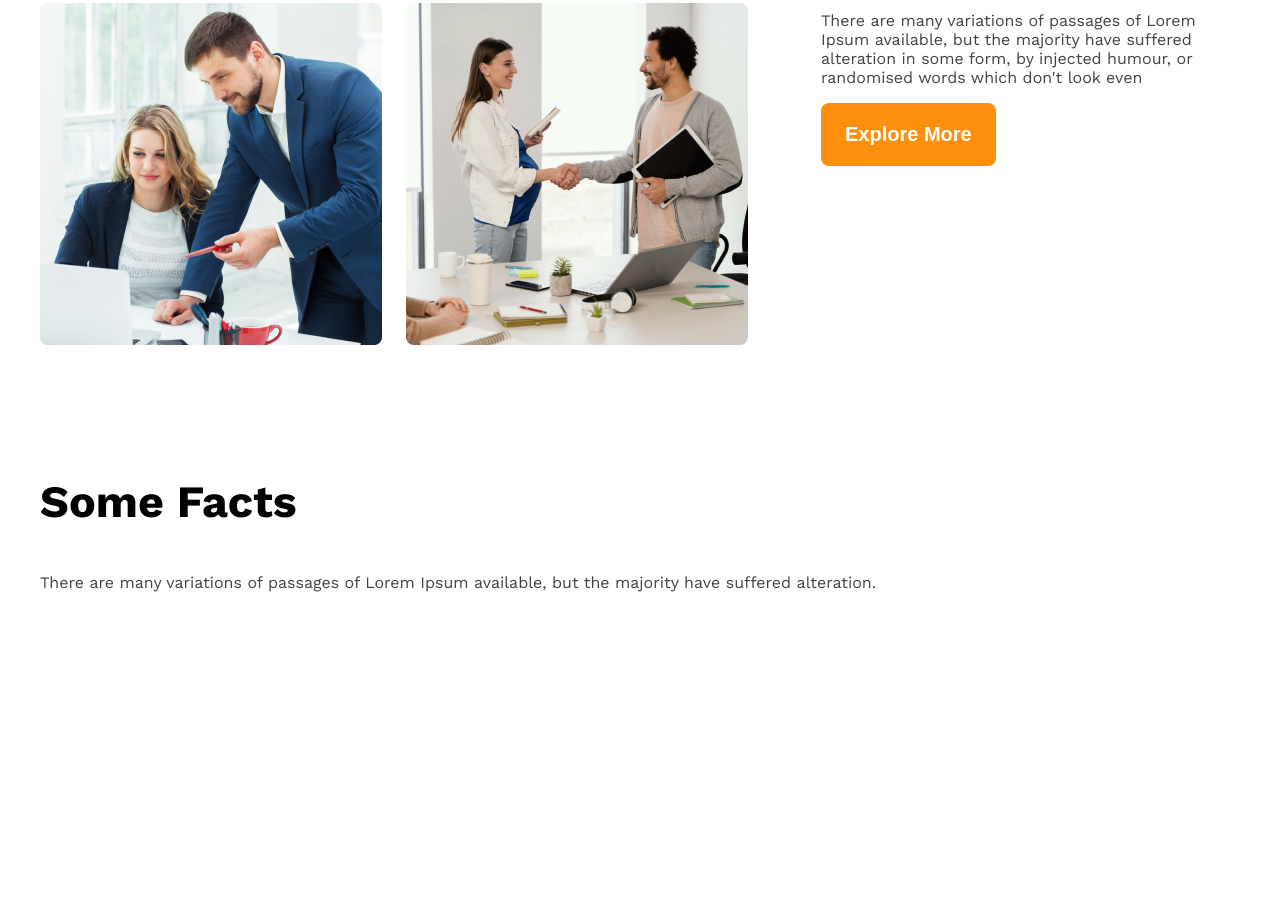
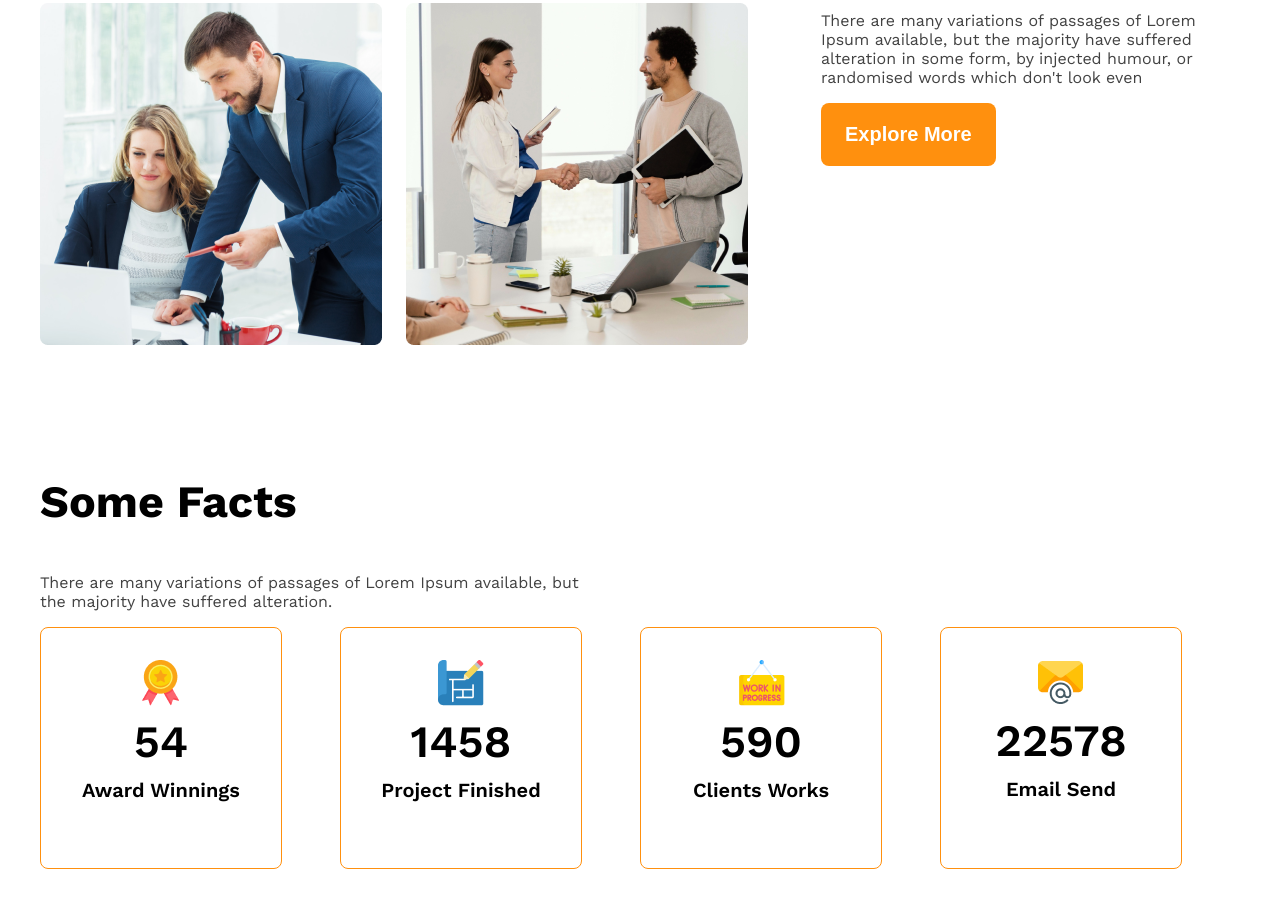
Before and after one commit to shafrinahamed0007/MIL2M7-Architect, a plain HTML site: page index.html in a window 1280 px wide. Shown: the part 1630-2537 px from the top of the page. Before the commit the page ends 2510 px from the top, so only its background shows below. Drawn offline with nearby package versions, Linux system fonts and the light colour scheme.

Commit message:
Add Facts contents and apply flex

```diff
--- a/index.html
+++ b/index.html
@@ -71,32 +71,44 @@
       <!-- Features will enjoy -->
       <section>
         <h3 class="section-title">Some Facts</h3>
-        <p class="text-gray">
+        <p class="text-gray fact-description">
           There are many variations of passages of Lorem Ipsum available, but
           the majority have suffered alteration.
         </p>
 
-        <div class="facts-contaier">
-          <!-- .fact*4>img.fact-icon+h4.fact-number+h5.fact-name -->
-          <div class="fact">
-            <img src="" alt="" class="fact-icon" />
-            <h4 class="fact-number"></h4>
-            <h5 class="fact-name"></h5>
+        <div class="facts-container">
+          <!-- .fact-card*4>img.fact-icon+h4.fact-number+h5.fact-name -->
+          <div class="fact-card display-flex">
+            <div>
+              <img src="./images/icons/ribon.png" alt="" class="fact-icon" />
+              <h4 class="fact-number">54</h4>
+              <h5 class="fact-name">Award Winnings</h5>
+            </div>
           </div>
-          <div class="fact">
-            <img src="" alt="" class="fact-icon" />
-            <h4 class="fact-number"></h4>
-            <h5 class="fact-name"></h5>
+          <div class="fact-card display-flex">
+            <div>
+              <img src="./images/icons/projects.png" alt="" class="fact-icon" />
+              <h4 class="fact-number">1458</h4>
+              <h5 class="fact-name">Project Finished</h5>
+            </div>
           </div>
-          <div class="fact">
-            <img src="" alt="" class="fact-icon" />
-            <h4 class="fact-number"></h4>
-            <h5 class="fact-name"></h5>
+          <div class="fact-card display-flex">
+            <div>
+              <img
+                src="./images/icons/customers.png"
+                alt=""
+                class="fact-icon"
+              />
+              <h4 class="fact-number">590</h4>
+              <h5 class="fact-name">Clients Works</h5>
+            </div>
           </div>
-          <div class="fact">
-            <img src="" alt="" class="fact-icon" />
-            <h4 class="fact-number"></h4>
-            <h5 class="fact-name"></h5>
+          <div class="fact-card display-flex">
+            <div>
+              <img src="./images/icons/email.png" alt="" class="fact-icon" />
+              <h4 class="fact-number">22578</h4>
+              <h5 class="fact-name">Email Send</h5>
+            </div>
           </div>
         </div>
       </section>
--- a/styles/architects.css
+++ b/styles/architects.css
@@ -26,8 +26,8 @@
   color: #424242;
 }
 
-.text-primary{
-    color: #ff900e;
+.text-primary {
+  color: #ff900e;
 }
 
 /* Dark 3 */
@@ -48,7 +48,6 @@
   font-weight: 600;
   color: #ffffff;
 }
-
 
 .section-title {
   font-size: 2.8rem;
@@ -129,9 +128,42 @@
   max-width: 537px;
 }
 
-
 #quick-list {
   font-weight: 500;
+}
+
+/* Some facts related style */
+
+.facts-container {
+  display: grid;
+  grid-template-columns: repeat(4, 1fr);
+}
+
+.fact-card {
+  border: 1px solid #ff900e;
+  width: 240px;
+  height: 240px;
+  border-radius: 8px;
+  align-items: center;
+  justify-content: center;
+  text-align: center;
+}
+
+.fact-number {
+  font-size: 2.8rem;
+  font-weight: 600;
+  margin-top: 5px;
+  margin-bottom: 10px;
+}
+
+.fact-name {
+  font-size: 1.25rem;
+  font-weight: 600;
+  margin-top: 10px;
+}
+
+.fact-description {
+  max-width: 540px;
 }
 
 /* Responsive Media Query */
@@ -139,32 +171,27 @@
 @media screen and (max-width: 576px) {
   .navbar,
   .nav-link,
-  .teams
-  {
+  .teams {
     flex-direction: column;
   }
 
-  .team-img-container{
-    grid-template-columns: repeat(1,1fr);
-
+  .team-img-container {
+    grid-template-columns: repeat(1, 1fr);
   }
 
-  .our-features{
+  .our-features {
     margin-left: 20px;
   }
-
-
 }
-
 
 /* Medium Size Device */
 
-@media screen and (min-width:576px) and (max-width:992px){
-    .teams{
-        flex-direction: column;
-    }
+@media screen and (min-width: 576px) and (max-width: 992px) {
+  .teams {
+    flex-direction: column;
+  }
 
-    .our-features{
-        margin-left:50px auto;
-    }
+  .our-features {
+    margin-left: 50px auto;
+  }
 }
```
